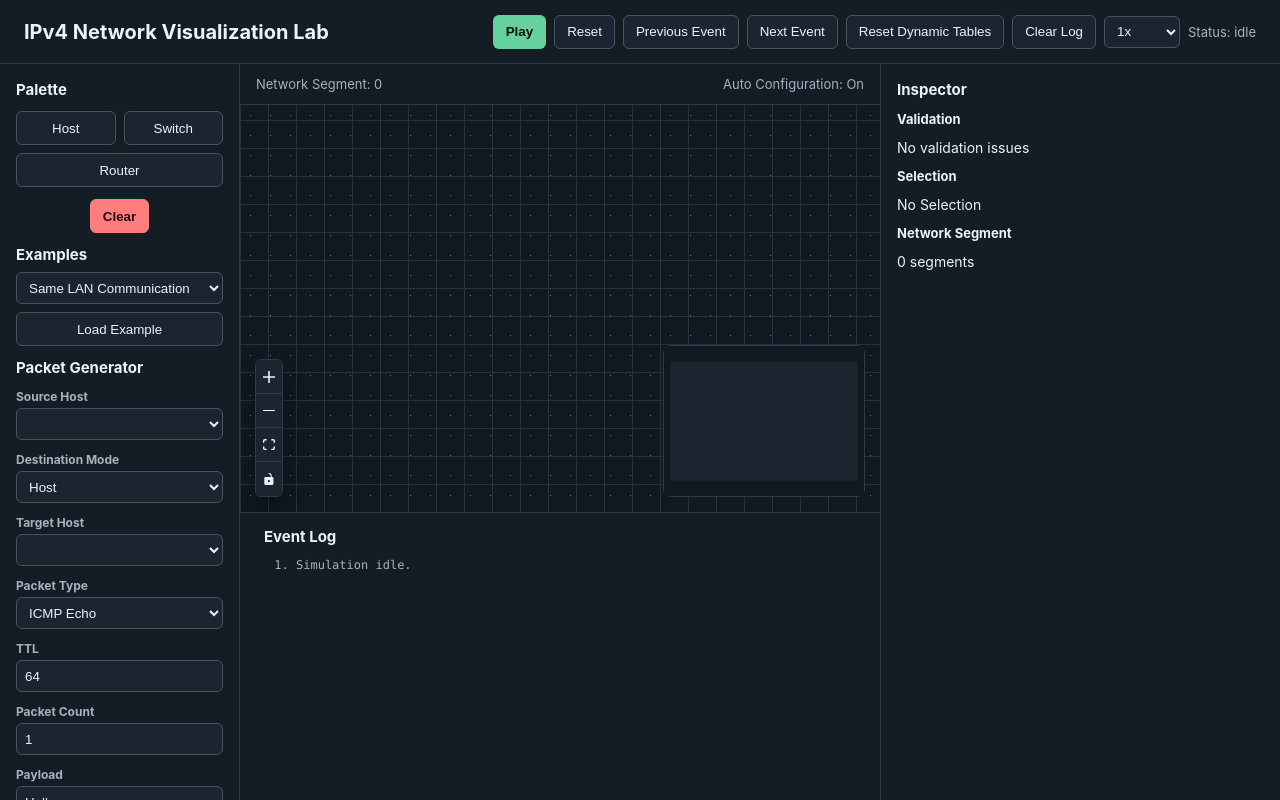
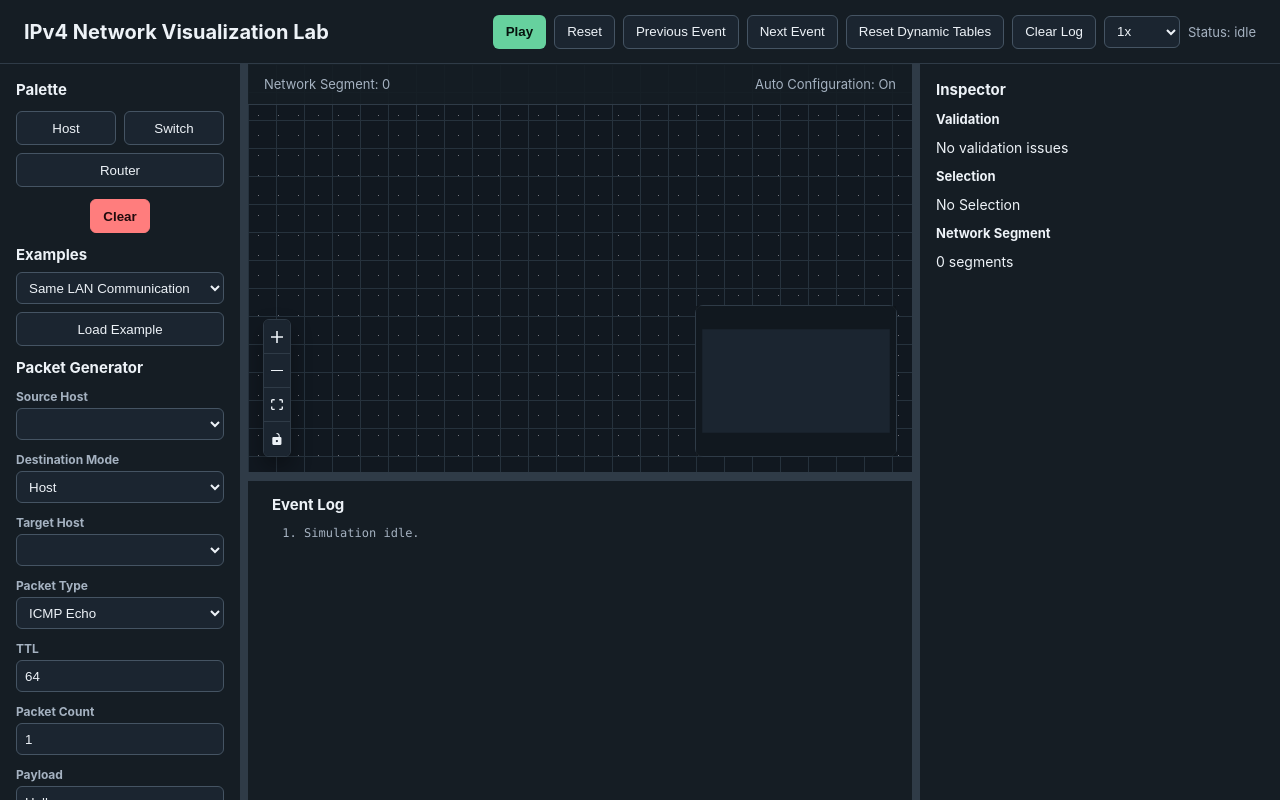
Before and after one commit to YubinMoon/Network-Lab, a React (Vite) app: page / in a window 1280 px wide. Built offline with nearby package versions, Linux system fonts and the light colour scheme.

Commit message:
Add resizable workspace panels

```diff
--- a/src/App.css
+++ b/src/App.css
@@ -69,10 +69,15 @@ input {
 }
 
 .workspace {
+  --left-panel-width: 240px;
+  --right-panel-width: 360px;
+  --bottom-panel-height: 320px;
   min-height: 0;
   display: grid;
-  grid-template-rows: minmax(0, 1fr) minmax(280px, 36vh);
-  grid-template-columns: minmax(180px, 240px) minmax(420px, 1fr) minmax(300px, 400px);
+  grid-template-rows: minmax(0, 1fr) 8px var(--bottom-panel-height);
+  grid-template-columns:
+    var(--left-panel-width) 8px minmax(420px, 1fr) 8px
+    var(--right-panel-width);
   overflow: hidden;
 }
 
@@ -86,14 +91,45 @@ input {
 }
 
 .palette {
-  grid-row: 1 / 3;
-  border-right: 1px solid var(--border);
+  grid-column: 1;
+  grid-row: 1 / 4;
 }
 
 .inspector {
+  grid-column: 5;
+  grid-row: 1 / 4;
+}
+
+.panel-resizer {
+  min-width: 0;
+  min-height: 0;
+  background: var(--border);
+  touch-action: none;
+  transition: background 120ms ease;
+}
+
+.panel-resizer:hover,
+.panel-resizer:focus-visible {
+  outline: none;
+  background: var(--accent);
+}
+
+.panel-resizer-left {
+  grid-column: 2;
+  grid-row: 1 / 4;
+  cursor: col-resize;
+}
+
+.panel-resizer-right {
+  grid-column: 4;
+  grid-row: 1 / 4;
+  cursor: col-resize;
+}
+
+.panel-resizer-bottom {
   grid-column: 3;
-  grid-row: 1 / 3;
-  border-left: 1px solid var(--border);
+  grid-row: 2;
+  cursor: row-resize;
 }
 
 h2,
@@ -211,7 +247,7 @@ dd {
 }
 
 .canvas {
-  grid-column: 2;
+  grid-column: 3;
   grid-row: 1;
   min-width: 0;
   min-height: 0;
@@ -501,8 +537,8 @@ dd {
 }
 
 .simulation-panel {
-  grid-column: 2;
-  grid-row: 2;
+  grid-column: 3;
+  grid-row: 3;
   display: grid;
   grid-template-rows: auto minmax(0, 1fr);
   gap: 12px;
@@ -652,6 +688,10 @@ dd {
     overflow: visible;
   }
 
+  .panel-resizer {
+    display: none;
+  }
+
   .palette,
   .inspector {
     grid-column: auto;
--- a/src/App.tsx
+++ b/src/App.tsx
@@ -1,4 +1,11 @@
-import { useEffect } from 'react'
+import {
+  useEffect,
+  useMemo,
+  useState,
+  type CSSProperties,
+  type KeyboardEvent as ReactKeyboardEvent,
+  type PointerEvent as ReactPointerEvent,
+} from 'react'
 import '@xyflow/react/dist/style.css'
 import './App.css'
 import { ExampleMenu } from './components/common/ExampleMenu'
@@ -16,15 +23,125 @@ const paletteItems: Array<{ label: string; type: NodeType }> = [
   { label: 'Switch', type: 'switch' },
   { label: 'Router', type: 'router' },
 ]
+
+type PanelResizeTarget = 'left' | 'right' | 'bottom'
+
+interface PanelSizes {
+  left: number
+  right: number
+  bottom: number
+}
+
+type WorkspaceStyle = CSSProperties & {
+  '--left-panel-width': string
+  '--right-panel-width': string
+  '--bottom-panel-height': string
+}
+
+const DEFAULT_PANEL_SIZES: PanelSizes = {
+  left: 240,
+  right: 360,
+  bottom: 320,
+}
+
+const PANEL_LIMITS = {
+  left: { min: 180, max: 420 },
+  right: { min: 300, max: 560 },
+  bottom: { min: 180, max: 520 },
+} satisfies Record<PanelResizeTarget, { min: number; max: number }>
+const PANEL_KEYBOARD_STEP = 24
+
 function App() {
   const addNode = useLabStore((state) => state.addNode)
   const clearTopology = useLabStore((state) => state.clearTopology)
   const loadTopologyFromHash = useLabStore((state) => state.loadTopologyFromHash)
   const segmentCount = useLabStore((state) => state.topology.segments.length)
+  const [panelSizes, setPanelSizes] = useState(DEFAULT_PANEL_SIZES)
+  const workspaceStyle = useMemo<WorkspaceStyle>(
+    () => ({
+      '--left-panel-width': `${panelSizes.left}px`,
+      '--right-panel-width': `${panelSizes.right}px`,
+      '--bottom-panel-height': `${panelSizes.bottom}px`,
+    }),
+    [panelSizes],
+  )
 
   useEffect(() => {
     loadTopologyFromHash(window.location.hash)
   }, [loadTopologyFromHash])
+
+  const startPanelResize =
+    (target: PanelResizeTarget) =>
+    (event: ReactPointerEvent<HTMLDivElement>) => {
+      event.preventDefault()
+
+      const startX = event.clientX
+      const startY = event.clientY
+      const startSizes = panelSizes
+
+      const handlePointerMove = (moveEvent: PointerEvent) => {
+        setPanelSizes((currentSizes) => {
+          if (target === 'left') {
+            return {
+              ...currentSizes,
+              left: clampPanelSize(
+                'left',
+                startSizes.left + moveEvent.clientX - startX,
+              ),
+            }
+          }
+
+          if (target === 'right') {
+            return {
+              ...currentSizes,
+              right: clampPanelSize(
+                'right',
+                startSizes.right - (moveEvent.clientX - startX),
+              ),
+            }
+          }
+
+          return {
+            ...currentSizes,
+            bottom: clampPanelSize(
+              'bottom',
+              startSizes.bottom - (moveEvent.clientY - startY),
+            ),
+          }
+        })
+      }
+
+      const stopResize = () => {
+        window.removeEventListener('pointermove', handlePointerMove)
+      }
+
+      window.addEventListener('pointermove', handlePointerMove)
+      window.addEventListener('pointerup', stopResize, { once: true })
+    }
+
+  const resizePanelWithKeyboard =
+    (target: PanelResizeTarget) =>
+    (event: ReactKeyboardEvent<HTMLDivElement>) => {
+      const keyDeltas: Record<string, number> =
+        target === 'bottom'
+          ? { ArrowUp: PANEL_KEYBOARD_STEP, ArrowDown: -PANEL_KEYBOARD_STEP }
+          : { ArrowLeft: -PANEL_KEYBOARD_STEP, ArrowRight: PANEL_KEYBOARD_STEP }
+      const delta = keyDeltas[event.key]
+
+      if (delta === undefined) {
+        return
+      }
+
+      event.preventDefault()
+      setPanelSizes((currentSizes) => {
+        const effectiveDelta = target === 'right' ? -delta : delta
+
+        return {
+          ...currentSizes,
+          [target]: clampPanelSize(target, currentSizes[target] + effectiveDelta),
+        }
+      })
+    }
 
   return (
     <main className="lab-shell">
@@ -33,7 +150,11 @@ function App() {
         <SimulationControls />
       </header>
 
-      <section className="workspace" aria-label="Lab Workspace">
+      <section
+        className="workspace"
+        aria-label="Lab Workspace"
+        style={workspaceStyle}
+      >
         <aside className="palette" aria-label="Palette">
           <h2>Palette</h2>
           <div className="tool-list">
@@ -60,6 +181,18 @@ function App() {
           <PacketGenerator />
           <PersistenceControls />
         </aside>
+        <div
+          aria-label="Resize Left Panel"
+          aria-orientation="vertical"
+          aria-valuemax={PANEL_LIMITS.left.max}
+          aria-valuemin={PANEL_LIMITS.left.min}
+          aria-valuenow={panelSizes.left}
+          className="panel-resizer panel-resizer-left"
+          onKeyDown={resizePanelWithKeyboard('left')}
+          onPointerDown={startPanelResize('left')}
+          role="separator"
+          tabIndex={0}
+        />
 
         <section className="canvas" aria-label="Network Canvas">
           <div className="canvas-toolbar">
@@ -69,11 +202,41 @@ function App() {
           <NetworkCanvas />
         </section>
 
+        <div
+          aria-label="Resize Bottom Panel"
+          aria-orientation="horizontal"
+          aria-valuemax={PANEL_LIMITS.bottom.max}
+          aria-valuemin={PANEL_LIMITS.bottom.min}
+          aria-valuenow={panelSizes.bottom}
+          className="panel-resizer panel-resizer-bottom"
+          onKeyDown={resizePanelWithKeyboard('bottom')}
+          onPointerDown={startPanelResize('bottom')}
+          role="separator"
+          tabIndex={0}
+        />
         <SimulationPanel />
+        <div
+          aria-label="Resize Right Panel"
+          aria-orientation="vertical"
+          aria-valuemax={PANEL_LIMITS.right.max}
+          aria-valuemin={PANEL_LIMITS.right.min}
+          aria-valuenow={panelSizes.right}
+          className="panel-resizer panel-resizer-right"
+          onKeyDown={resizePanelWithKeyboard('right')}
+          onPointerDown={startPanelResize('right')}
+          role="separator"
+          tabIndex={0}
+        />
         <Inspector />
       </section>
     </main>
   )
 }
 
+function clampPanelSize(target: PanelResizeTarget, size: number): number {
+  const limits = PANEL_LIMITS[target]
+
+  return Math.min(limits.max, Math.max(limits.min, Math.round(size)))
+}
+
 export default App
```
Also changed, not shown: 2 other files (tests, documents, lock files or other folders).
